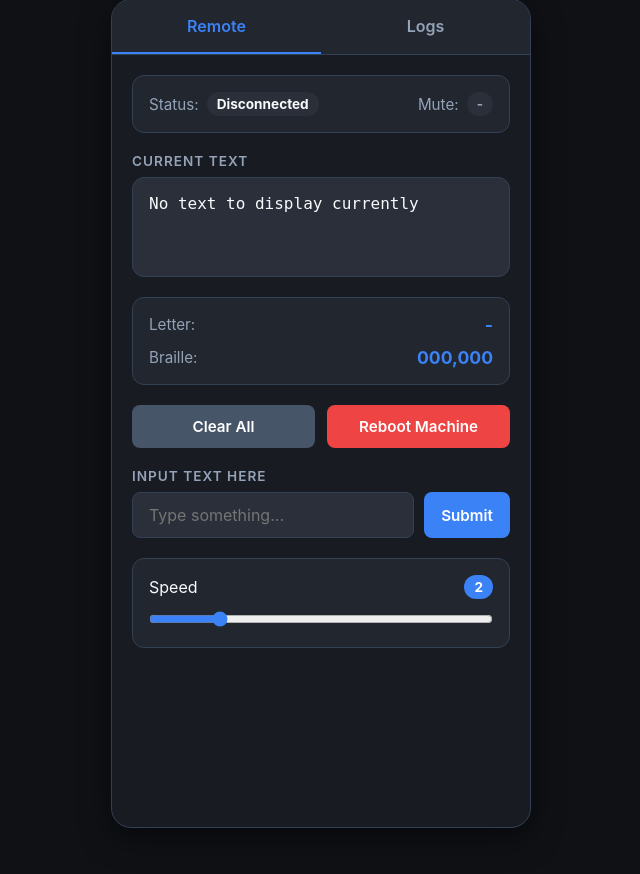
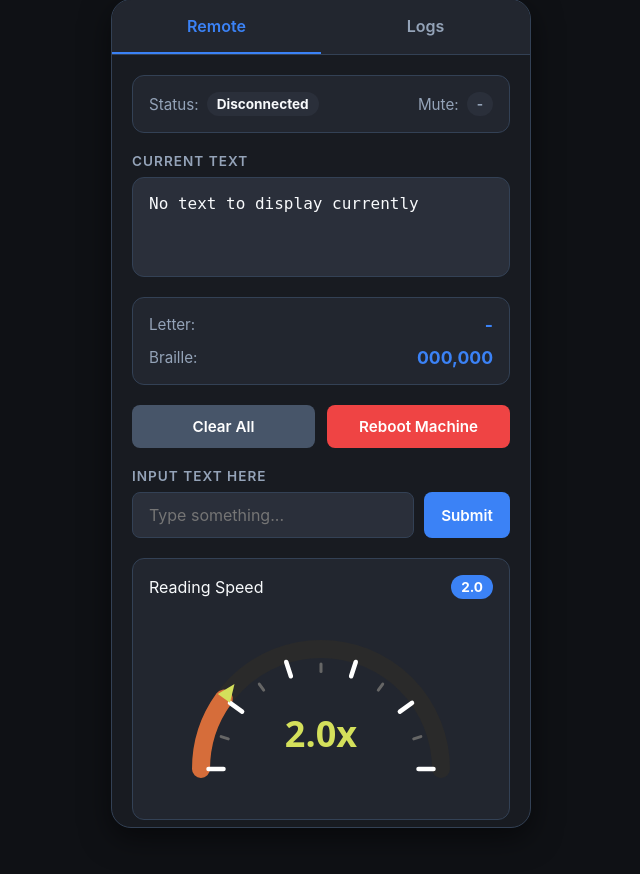
Before and after one commit to Nottometto/AudioToBrailleV2, a Flask app: page / in a window 1280 px wide. Shown: the part 47-921 px from the top of the page, without its empty margins (319-959 px from the left). Run offline with Flask 3, Linux system fonts and the light colour scheme; some libraries are stand-ins or nearby versions.

Commit message:
working on speed dial

```diff
--- a/testweb/static/script1.js
+++ b/testweb/static/script1.js
@@ -152,10 +152,10 @@ function switchTab(tabName) {
     navLog.classList.remove('active');
 
     if (tabName === 'remote') {
-        remotePage.style.display = 'block';
+        remotePage.style.display = 'flex';
         navRemote.classList.add('active');
     } else if (tabName === 'log') {
-        logPage.style.display = 'block';
+        logPage.style.display = 'flex';
         navLog.classList.add('active');
     }
 }
@@ -193,3 +193,139 @@ function applyHighlight(index){
         span.style.fontWeight = 'bold';
     }
 }
+
+document.addEventListener("DOMContentLoaded", () => {
+    const dialContainer = document.getElementById('dial-container');
+    const dialFill = document.getElementById('dial-fill');
+    const dialKnob = document.getElementById('dial-knob');
+    const dialTextValue = document.getElementById('dial-text-value');
+    const speedDisplay = document.getElementById('speed-display');
+    const hiddenSpeedInput = document.getElementById('speed-slider');
+    const dialTicks = document.getElementById('dial-ticks');
+
+    // Configuration
+    const minVal = 0.1;
+    const maxVal = 10.0;
+    const radius = 80;
+    const centerX = 100;
+    const centerY = 100;
+    const arcLength = Math.PI * radius; // Approx 251.2
+
+    // Generate ticks from 0 to 10
+    function createTicks() {
+        for (let i = 0; i <= 10; i++) {
+            // Angle from -180 deg (left) to 0 deg (right)
+            const angleDeg = -180 + (i * 18);
+            const angleRad = angleDeg * (Math.PI / 180);
+
+            // Major ticks for 0, 2, 4, 6, 8, 10
+            const isMajor = i % 2 === 0;
+            const tickLength = isMajor ? 10 : 5;
+
+            const x1 = centerX + (radius - 15) * Math.cos(angleRad);
+            const y1 = centerY + (radius - 15) * Math.sin(angleRad);
+            const x2 = centerX + (radius - 15 + tickLength) * Math.cos(angleRad);
+            const y2 = centerY + (radius - 15 + tickLength) * Math.sin(angleRad);
+
+            const line = document.createElementNS("http://www.w3.org/2000/svg", "line");
+            line.setAttribute("x1", x1);
+            line.setAttribute("y1", y1);
+            line.setAttribute("x2", x2);
+            line.setAttribute("y2", y2);
+            line.setAttribute("class", isMajor ? "dial-tick major" : "dial-tick");
+            dialTicks.appendChild(line);
+        }
+    }
+
+    createTicks();
+
+    // Update Visuals
+    function updateDialVisuals(value) {
+        // Clamp value
+        value = Math.max(minVal, Math.min(maxVal, value));
+
+        // Calculate percentage (0 to 1)
+        const percentage = value / maxVal;
+
+        // Update SVG Stroke
+        const dashOffset = arcLength - (percentage * arcLength);
+        dialFill.style.strokeDashoffset = dashOffset;
+
+        // Update Knob Rotation (0 to 180 degrees)
+        const rotation = percentage * 180;
+        dialKnob.style.transform = `rotate(${rotation}deg)`;
+
+        // Update Texts
+        const formattedVal = value.toFixed(1);
+        dialTextValue.textContent = `${formattedVal}x`;
+        speedDisplay.textContent = formattedVal;
+        hiddenSpeedInput.value = formattedVal;
+
+        // Optional: Dispatch change event for your existing socket.io code
+        const event = new Event('change');
+        hiddenSpeedInput.dispatchEvent(event);
+    }
+
+    // Drag Interaction Logic
+    let isDragging = false;
+
+    function calculateValueFromEvent(e) {
+        const rect = dialContainer.getBoundingClientRect();
+
+        // Determine touch or mouse position
+        const clientX = e.touches ? e.touches[0].clientX : e.clientX;
+        const clientY = e.touches ? e.touches[0].clientY : e.clientY;
+
+        // Calculate coordinates relative to SVG center
+        // Note: SVG viewBox is 200x120, we need to map actual pixels to viewBox scale
+        const scaleX = 200 / rect.width;
+        const scaleY = 120 / rect.height;
+
+        const x = (clientX - rect.left) * scaleX - centerX;
+        const y = (clientY - rect.top) * scaleY - centerY;
+
+        // Calculate angle
+        let angle = Math.atan2(y, x) * (180 / Math.PI);
+
+        // Clamp angle to the top semi-circle (-180 to 0)
+        if (angle > 0) {
+            angle = x > 0 ? 0 : -180;
+        }
+
+        // Map angle (-180...0) to percentage (0...1)
+        const percentage = (angle + 180) / 180;
+
+        // Map percentage to our min/max values
+        const value = percentage * maxVal;
+
+        // Snap to nearest 0.1
+        return Math.round(value * 10) / 10;
+    }
+
+    function onDragStart(e) {
+        isDragging = true;
+        updateDialVisuals(calculateValueFromEvent(e));
+        e.preventDefault(); // Prevent text selection/scrolling
+    }
+
+    function onDragMove(e) {
+        if (!isDragging) return;
+        updateDialVisuals(calculateValueFromEvent(e));
+    }
+
+    function onDragEnd() {
+        isDragging = false;
+    }
+
+    // Event Listeners
+    dialContainer.addEventListener('mousedown', onDragStart);
+    document.addEventListener('mousemove', onDragMove);
+    document.addEventListener('mouseup', onDragEnd);
+
+    dialContainer.addEventListener('touchstart', onDragStart, { passive: false });
+    document.addEventListener('touchmove', onDragMove, { passive: false });
+    document.addEventListener('touchend', onDragEnd);
+
+    // Initialize to default value (2.0)
+    updateDialVisuals(parseFloat(hiddenSpeedInput.value));
+});
--- a/testweb/static/style1.css
+++ b/testweb/static/style1.css
@@ -252,3 +252,59 @@ input[type="range"] {
     height: 100%;
     min-height: 400px;
 }
+
+/* Semicircle Dial Styles */
+.dial-container {
+    width: 100%;
+    max-width: 300px;
+    margin: 20px auto 0;
+    position: relative;
+    touch-action: none; /* Prevents page scrolling when dragging the dial on mobile */
+}
+
+#speed-dial {
+    width: 100%;
+    height: auto;
+    overflow: visible;
+}
+
+.dial-track {
+    fill: none;
+    stroke: #2a2a2a; /* Dark background track */
+    stroke-width: 12;
+    stroke-linecap: round;
+}
+
+.dial-fill {
+    fill: none;
+    stroke: #D66D3A; /* Copper/Orange from the image */
+    stroke-width: 12;
+    stroke-linecap: round;
+    stroke-dasharray: 251.2; /* Circumference of the semi-circle (PI * 80) */
+    stroke-dashoffset: 200.96; /* Default to 2.0 (20% filled) */
+}
+
+.dial-tick {
+    stroke: #666;
+    stroke-width: 2;
+    stroke-linecap: round;
+}
+
+.dial-tick.major {
+    stroke: #fff;
+    stroke-width: 3;
+}
+
+.dial-knob {
+    fill: #D4E05B; /* Yellow-greenish indicator from the image */
+    cursor: pointer;
+    transform-origin: 100px 100px; /* Center of the SVG */
+}
+
+.dial-text {
+    font-family: system-ui, -apple-system, sans-serif;
+    font-size: 24px;
+    fill: #D4E05B; /* Yellow-greenish text from the image */
+    text-anchor: middle;
+    font-weight: 600;
+}
--- a/testweb/templates/index1.html
+++ b/testweb/templates/index1.html
@@ -65,16 +65,31 @@
                 </div>
             </div>
 
-            <!-- Speed Slider -->
-            <div class="slider-section">
-                <div class="slider-header">
-                    <label for="speed-slider">Speed</label>
-                    <span id="speed-display" class="badge badge-accent">2</span>
-                </div>
-                <input type="range" id="speed-slider" min="0.1" max="10" step="0.1" value="2">
+        <!-- Speed Semicircle Dial -->
+        <div class="slider-section">
+            <div class="slider-header">
+                <label>Reading Speed</label>
+                <span id="speed-display" class="badge badge-accent">2.0</span>
+            </div>
+
+            <!-- Semicircle Dial Container -->
+            <div class="dial-container" id="dial-container">
+                <svg viewBox="0 0 200 120" id="speed-dial">
+                    <!-- Background Arc -->
+                    <path d="M 20 100 A 80 80 0 0 1 180 100" class="dial-track" />
+                    <!-- Active Fill Arc -->
+                    <path d="M 20 100 A 80 80 0 0 1 180 100" class="dial-fill" id="dial-fill" />
+                    <!-- Ticks generated via JS -->
+                    <g id="dial-ticks"></g>
+                    <!-- Central Text -->
+                    <text x="100" y="85" class="dial-text" id="dial-text-value">2.0x</text>
+                    <!-- Indicator / Knob -->
+                    <polygon points="15,100 25,100 20,88" class="dial-knob" id="dial-knob" />
+                </svg>
+                <!-- Hidden input to keep compatibility with your existing script1.js -->
+                <input type="hidden" id="speed-slider" value="2.0">
             </div>
         </div>
-
         <!-- Log Page -->
         <div id="page-log" class="page-content" style="display: none">
             <h2 class="section-title">System Logs</h2>
```
